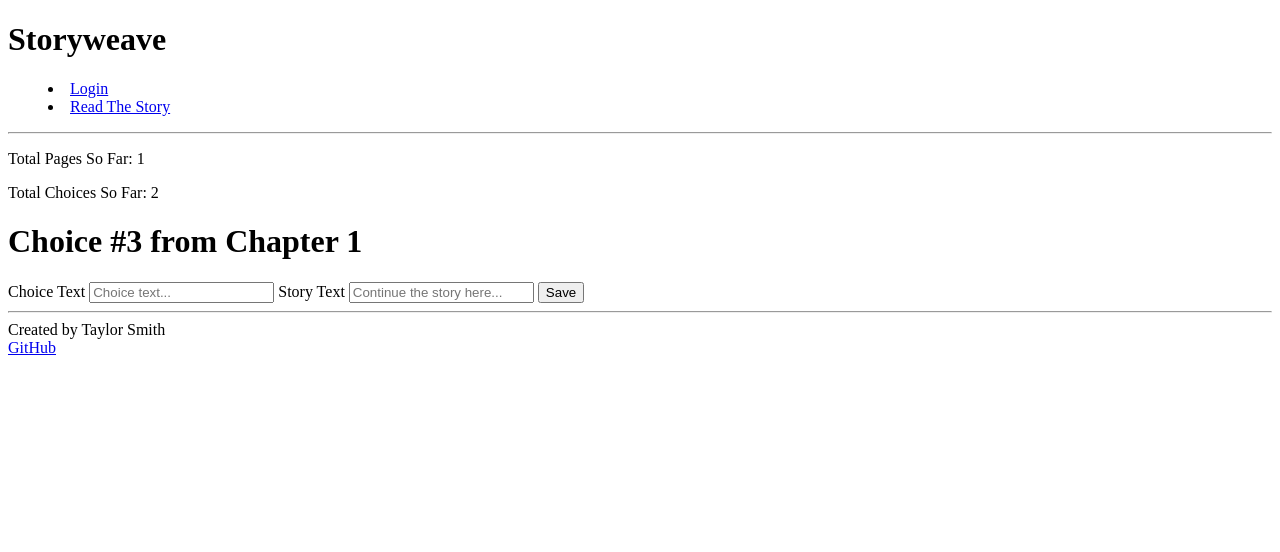
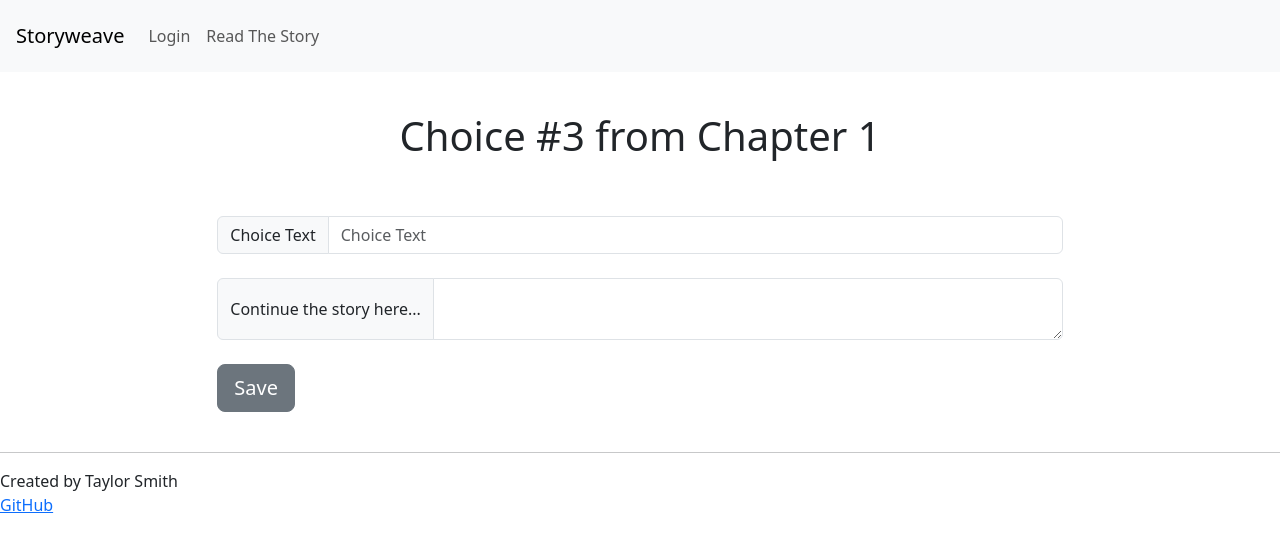
Before and after one commit to tss67/StartUpProject, a plain HTML site: page edit.html in a window 1280 px wide. Drawn offline with nearby package versions, Linux system fonts and the light colour scheme.

Commit message:
Finished Styling for edit.html

```diff
--- a/edit.html
+++ b/edit.html
@@ -1,4 +1,8 @@
 <!DOCTYPE html>
+
+<link href="https://cdn.jsdelivr.net/npm/bootstrap@5.3.2/dist/css/bootstrap.min.css" rel="stylesheet" integrity="sha384-T3c6CoIi6uLrA9TneNEoa7RxnatzjcDSCmG1MXxSR1GAsXEV/Dwwykc2MPK8M2HN" crossorigin="anonymous">
+<script src="https://cdn.jsdelivr.net/npm/bootstrap@5.3.2/dist/js/bootstrap.bundle.min.js" integrity="sha384-C6RzsynM9kWDrMNeT87bh95OGNyZPhcTNXj1NW7RuBCsyN/o0jlpcV8Qyq46cDfL" crossorigin="anonymous"></script>
+
 <html lang="en">
   <head>
     <meta charset="UTF-8" />
@@ -7,32 +11,54 @@
     <title>Storyweave</title>
     <link rel="icon" href="favicon.ico" />
   </head>
+
   <body>
     <header>
-      <h1>Storyweave</h1>
-
       <!-- Navigation elements -->
-      <nav>
-        <menu>
-          <li><a href="index.html">Login</a></li>
-          <li><a href="story.html">Read The Story</a></li>
-        </menu>
+      <nav class="navbar navbar-expand navbar-light bg-light p-3">
+        <a class="navbar-brand" href="index.html">Storyweave</a>
+        <button class="navbar-toggler" type="button" data-toggle="collapse" data-target="#navbarSupportedContent" aria-controls="navbarSupportedContent" aria-expanded="false" aria-label="Toggle navigation">
+          <span class="navbar-toggler-icon"></span>
+        </button>
+        <div class="collapse navbar-collapse" id="navbarSupportedContent">
+          <ul class="navbar-nav mr-auto">
+            <li class="nav-item active">
+              <a class="nav-link" href="index.html">Login</a>
+            </li>
+            <li class="nav-item">
+              <a class="nav-link" href="story.html">Read The Story</a>
+            </li>
+          </ul>
+        </div>
       </nav>
-      <hr />
     </header>
 
     <main>
-      <p>Total Pages So Far: 1</p>
-      <p>Total Choices So Far: 2</p>
+      <div class="row justify-content-center my-4">
+        <div class="col-md-8">
+          <h1 class="pt-3" style="text-align:center">Choice #3 from Chapter 1</h1>
 
-      <h1>Choice #3 from Chapter 1</h1>
-      <form method="get" action="story.html">
-        <label for="choicetext">Choice Text</label>
-        <input type="text" id="choicetext" placeholder="Choice text..." />
-        <label for="storytext">Story Text</label>
-        <input type="textarea" id="storytext" placeholder="Continue the story here..." />
-        <button type="submit">Save</button>
-      </form>
+
+              <form method="get" action="story.html">
+                <div class="row justify-content-start pt-5">
+                  <div class="input-group mb-3">
+                    <span class="input-group-text" id="basic-addon1">Choice Text</span>
+                    <input type="text" class="form-control" placeholder="Choice Text" aria-label="Username" aria-describedby="basic-addon1">
+                  </div>
+                </div>
+
+                <div class="row justify-content-start py-2">
+                  <div id="storytext" class="input-group">
+                    <span class="input-group-text">Continue the story here...</span>
+                    <textarea class="form-control" aria-label="With textarea"></textarea>
+                  </div>
+                </div>
+                <button class="btn btn-lg btn-secondary btn-block my-3" type="submit">Save</button>
+              </form>
+
+
+        </div>
+      </div>
     </main>
 
     <footer>
```
Also changed, not shown: story.html (+1 -0 lines).
